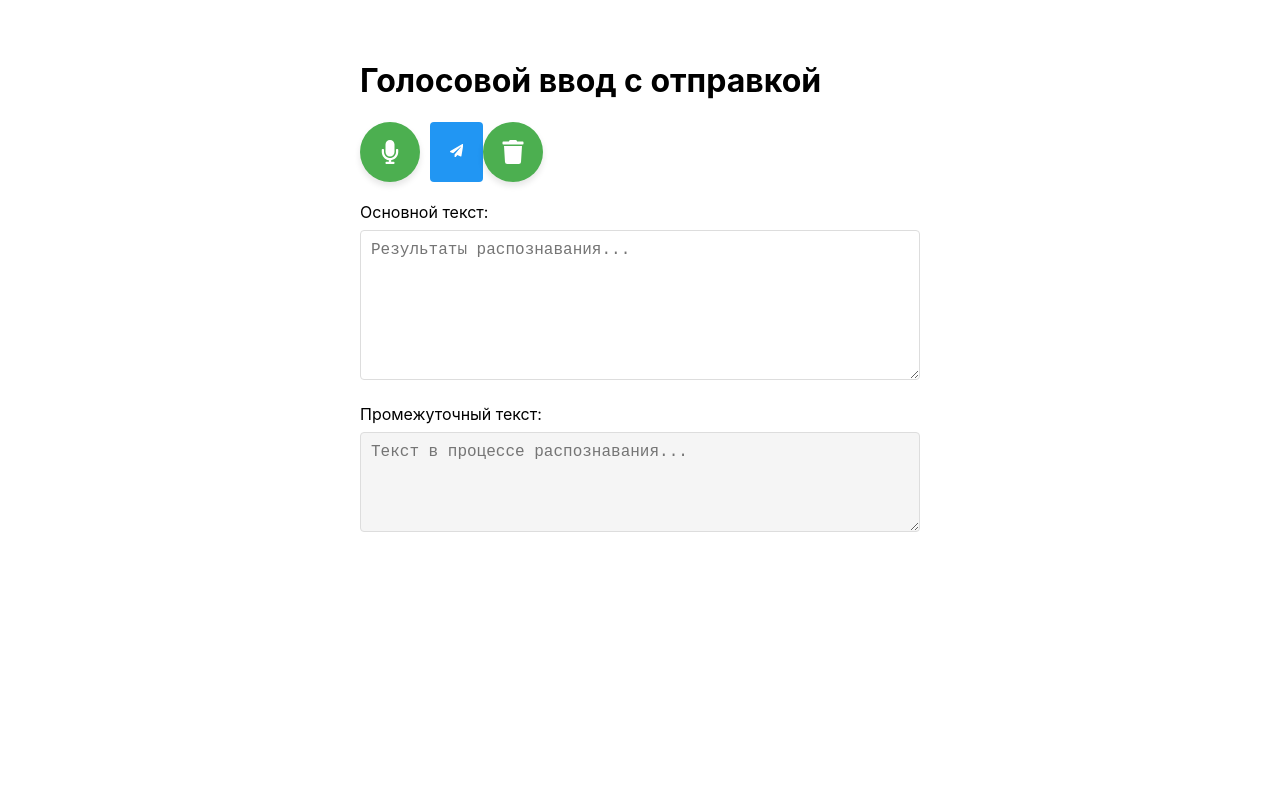
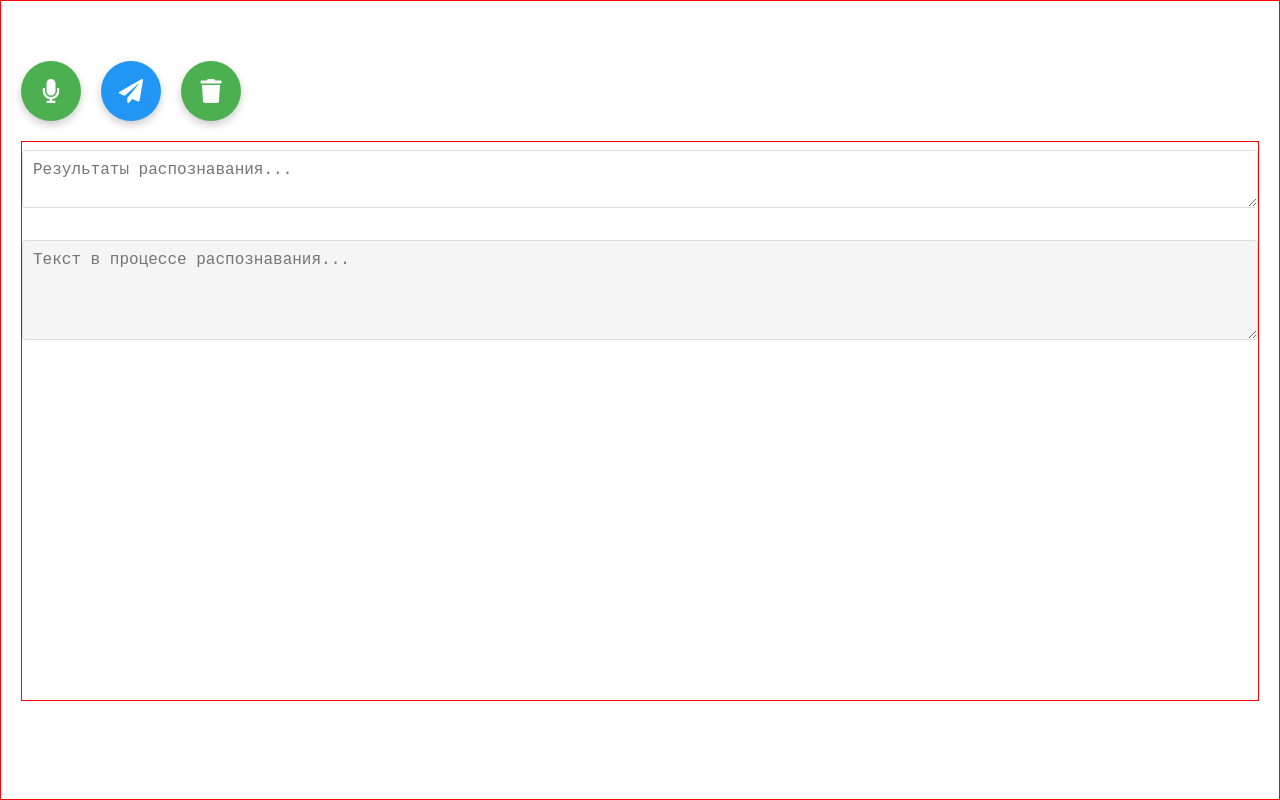
Before and after one commit to gitpshub/vn, a React (Vite) app: page / in a window 1280 px wide. Built offline with nearby package versions, Linux system fonts and the light colour scheme.

Commit message:
feat: refactor -1

```diff
--- a/src/App.tsx
+++ b/src/App.tsx
@@ -1,6 +1,6 @@
 import { useState, useCallback } from 'react';
 import { useSpeechRecognition } from './useSpeechRecognition';
-import { FaMicrophone, FaMicrophoneSlash, FaPaperPlane, FaTrash } from 'react-icons/fa';
+import { FaMicrophone, FaMicrophoneSlash, FaPaperPlane, FaTrash, FaArrowsRotate } from 'react-icons/fa';
 
 const App = () => {
   const [text, setText] = useState('');
@@ -10,8 +10,6 @@ const App = () => {
   const handleFinalResult = useCallback((result: string) => {
     setText(prev => `${prev} ${result}`.trim());
     setInterimText('');
-    // setText(result.trim());
-    // setInterimText(result.trim());
   }, []);
 
   const { listening, error, startListening, stopListening } = useSpeechRecognition(
@@ -59,27 +57,15 @@ const App = () => {
   }
 
   return (
-    <div style={{ maxWidth: '600px', margin: '20px auto', padding: '20px' }}>
-      <h1>Голосовой ввод с отправкой</h1>
+    <div className='main'>
 
-      {error && <div style={{ color: 'red' }}>{error}</div>}
+      {error && <div style={{ color: 'red' }}><FaArrowsRotate/>{error}</div>}
 
-      <div style={{ margin: '20px 0',  display: 'flex',  }}>
+      <div className='buttons'>
         <button
           onClick={toggleListening}
           style={{
             backgroundColor: listening ? '#ff4444' : '#4CAF50',
-            color: 'white',
-            border: 'none',
-            borderRadius: '50%',
-            cursor: 'pointer',
-            width: '60px',
-            height: '60px',
-            fontSize: '24px',
-            display: 'flex',
-            alignItems: 'center',
-            justifyContent: 'center',
-            boxShadow: '0 4px 6px rgba(0, 0, 0, 0.1)'
           }}
         >
           {/* {listening ? '⏹️ Остановить запись' : '🎤 Диктовать'} */}
@@ -90,13 +76,13 @@ const App = () => {
           onClick={handleSubmit}
           disabled={submitting || !text}
           style={{
-            marginLeft: '10px',
             backgroundColor: submitting ? '#999' : '#2196F3',
-            color: 'white',
-            padding: '10px 20px',
-            border: 'none',
-            borderRadius: '4px',
-            cursor: 'pointer'
+            // color: 'white',
+            // marginLeft: '10px',
+            // padding: '10px 20px',
+            // border: 'none',
+            // borderRadius: '4px',
+            // cursor: 'pointer'
           }}
         >
           {/* {submitting ? '⏳ Отправка...' : '📤 Отправить'} */}
@@ -107,17 +93,17 @@ const App = () => {
           onClick={handleTrash}
           style={{
           backgroundColor: '#4CAF50',
-          color: 'white',
-          border: 'none',
-          borderRadius: '50%',
-          cursor: 'pointer',
-          width: '60px',
-          height: '60px',
-          fontSize: '24px',
-          display: 'flex',
-          alignItems: 'center',
-          justifyContent: 'center',
-          boxShadow: '0 4px 6px rgba(0, 0, 0, 0.1)'
+          // color: 'white',
+          // border: 'none',
+          // borderRadius: '50%',
+          // cursor: 'pointer',
+          // width: '60px',
+          // height: '60px',
+          // fontSize: '24px',
+          // display: 'flex',
+          // alignItems: 'center',
+          // justifyContent: 'center',
+          // boxShadow: '0 4px 6px rgba(0, 0, 0, 0.1)'
         }}
         >
           <FaTrash/>
@@ -125,16 +111,17 @@ const App = () => {
 
       </div>
 
+      <div className="texts">
       <div style={{ marginBottom: '20px' }}>
-        <label>
-          Основной текст:
+        {/* <label>
+          Окончательный текст: */}
           <textarea
             value={text}
             onChange={(e) => setText(e.target.value)}
             placeholder="Результаты распознавания..."
             style={{
               width: '100%',
-              height: '150px',
+              height: '100%',
               padding: '10px',
               marginTop: '8px',
               fontSize: '16px',
@@ -142,12 +129,12 @@ const App = () => {
               borderRadius: '4px'
             }}
           />
-        </label>
+        {/* </label> */}
       </div>
 
       <div>
-        <label>
-          Промежуточный текст:
+        {/* <label>
+          Промежуточный текст: */}
           <textarea
             value={interimText}
             readOnly
@@ -164,7 +151,7 @@ const App = () => {
               borderRadius: '4px'
             }}
           />
-        </label>
+        {/* </label> */}
       </div>
 
       {listening && (
@@ -179,6 +166,8 @@ const App = () => {
           Идет запись...
         </div>
       )}
+      </div>
+
     </div>
   );
 };
--- a/src/index.css
+++ b/src/index.css
@@ -9,6 +9,8 @@ body {
     sans-serif;
   -webkit-font-smoothing: antialiased;
   -moz-osx-font-smoothing: grayscale;
+  border: 1px solid red;
+  height: 100vh;
 }
 
 .pulsating-dot {
@@ -24,3 +26,34 @@ body {
   50% { transform: scale(1.1); }
   100% { transform: scale(0.9); }
 }
+
+.main {
+  /* max-width: 600px; */
+  margin: 20px auto;
+  padding: 20px;
+}
+
+button {
+  color: white;
+  border: none;
+  border-radius: 50%;
+  cursor: pointer;
+  width: 60px;
+  height: 60px;
+  font-size: 24px;
+  display: flex;
+  align-items: center;
+  justify-content: center;
+  box-shadow: 0 4px 8px rgba(0, 0, 0, 0.2);
+}
+
+.buttons {
+  margin: 20px 0;
+  display: flex;
+  gap: 20px;
+}
+
+.texts {
+  border: 1px solid red;
+  height: 70vh;
+}
```
Also changed, not shown: src/useSpeechRecognition.ts (+0 -48 lines).
